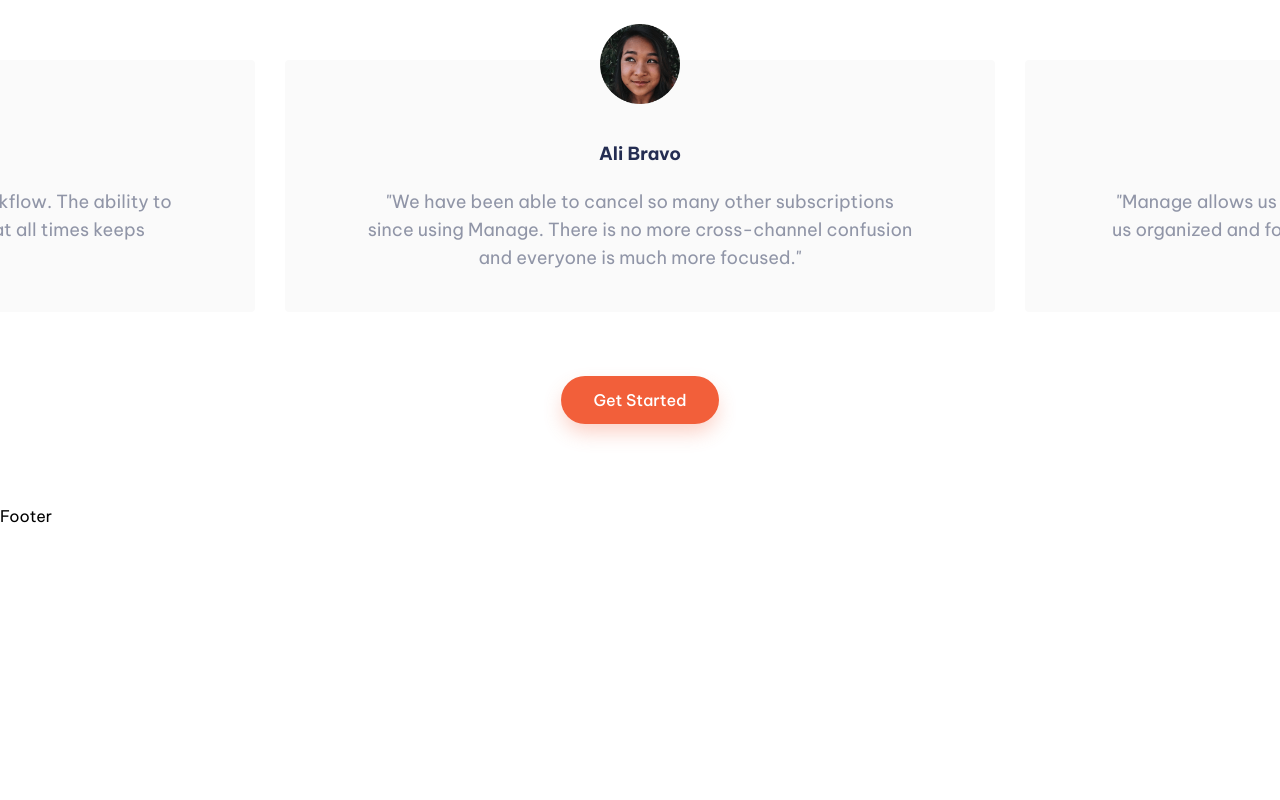
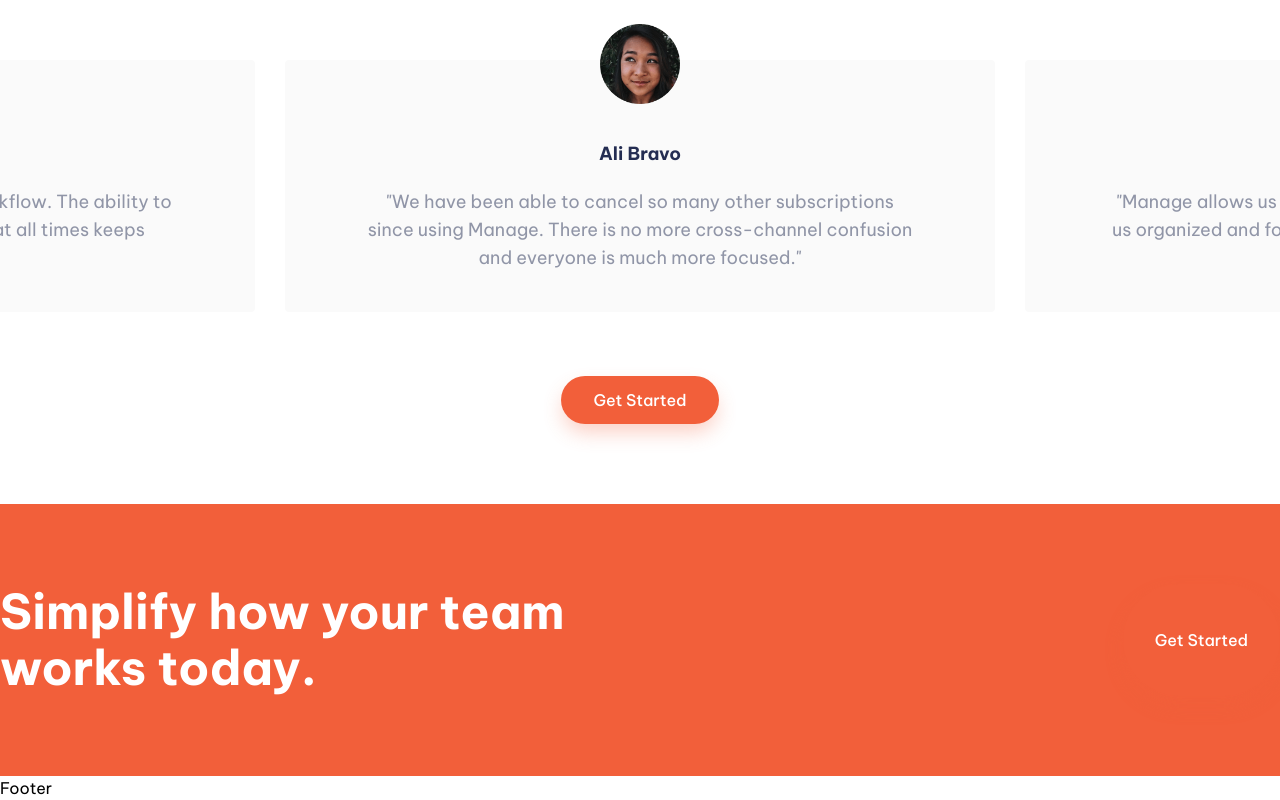
Before and after one commit to AlvesPHGA/manage-lp, a React (Vite) app: page / in a window 1280 px wide. Shown: the part 1809-2609 px from the top of the page. Before the commit the page ends 2337 px from the top, so only its background shows below. Built offline with nearby package versions, Linux system fonts and the light colour scheme.

Commit message:
feat: add content on works section

```diff
--- /dev/null
+++ b/src/ui/components/works/worksContent.tsx
@@ -0,0 +1,15 @@
+import { ButtonComponent } from '../form/ButtonComponent';
+
+export const WorksContent = () => {
+   return (
+      <div className="max-w-7xl flex justify-between mx-auto">
+         <div className="w-[600px]">
+            <h2 className="text-5xl text-white font-bold leading-[56px]">
+               Simplify how your team{' '}
+               <span className="text-5xl">works today.</span>
+            </h2>
+         </div>
+         <ButtonComponent />
+      </div>
+   );
+};
--- a/src/ui/pages/Home.tsx
+++ b/src/ui/pages/Home.tsx
@@ -1,6 +1,7 @@
 import { About } from '../partials/home/About';
 import { Depositions } from '../partials/home/Depositions';
 import { Intro } from '../partials/home/Intro';
+import { Works } from '../partials/home/Works';
 
 export const Home = () => {
    return (
@@ -8,6 +9,7 @@ export const Home = () => {
          <Intro />
          <About />
          <Depositions />
+         <Works />
       </>
    );
 };
--- a/src/ui/partials/home/Service.tsx
+++ /dev/null
@@ -1,3 +0,0 @@
-export const Service = () => {
-   return;
-};
--- /dev/null
+++ b/src/ui/partials/home/Works.tsx
@@ -0,0 +1,9 @@
+import { WorksContent } from '../../components/works/worksContent';
+
+export const Works = () => {
+   return (
+      <section className="py-20 bg-brightRed">
+         <WorksContent />
+      </section>
+   );
+};
```
